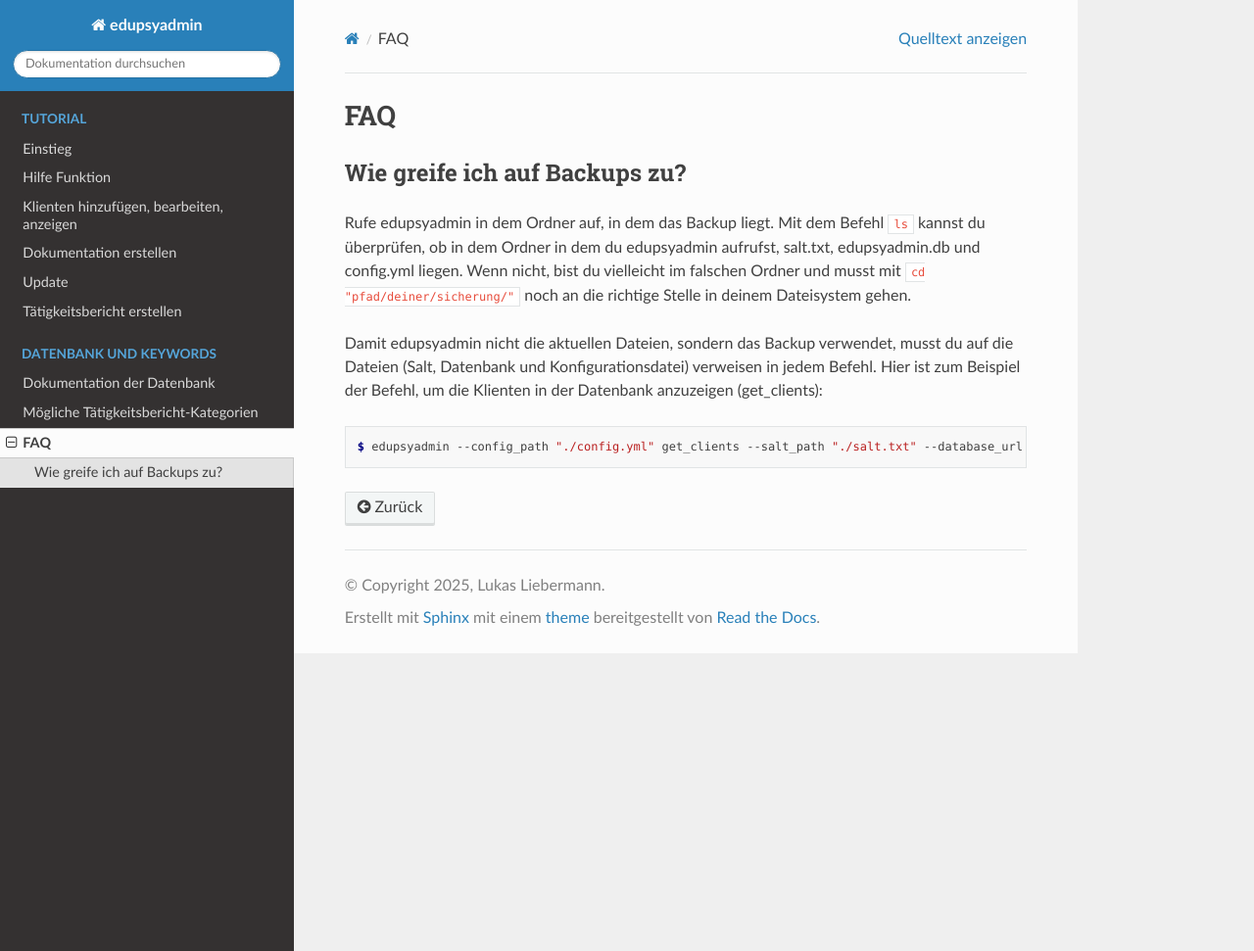
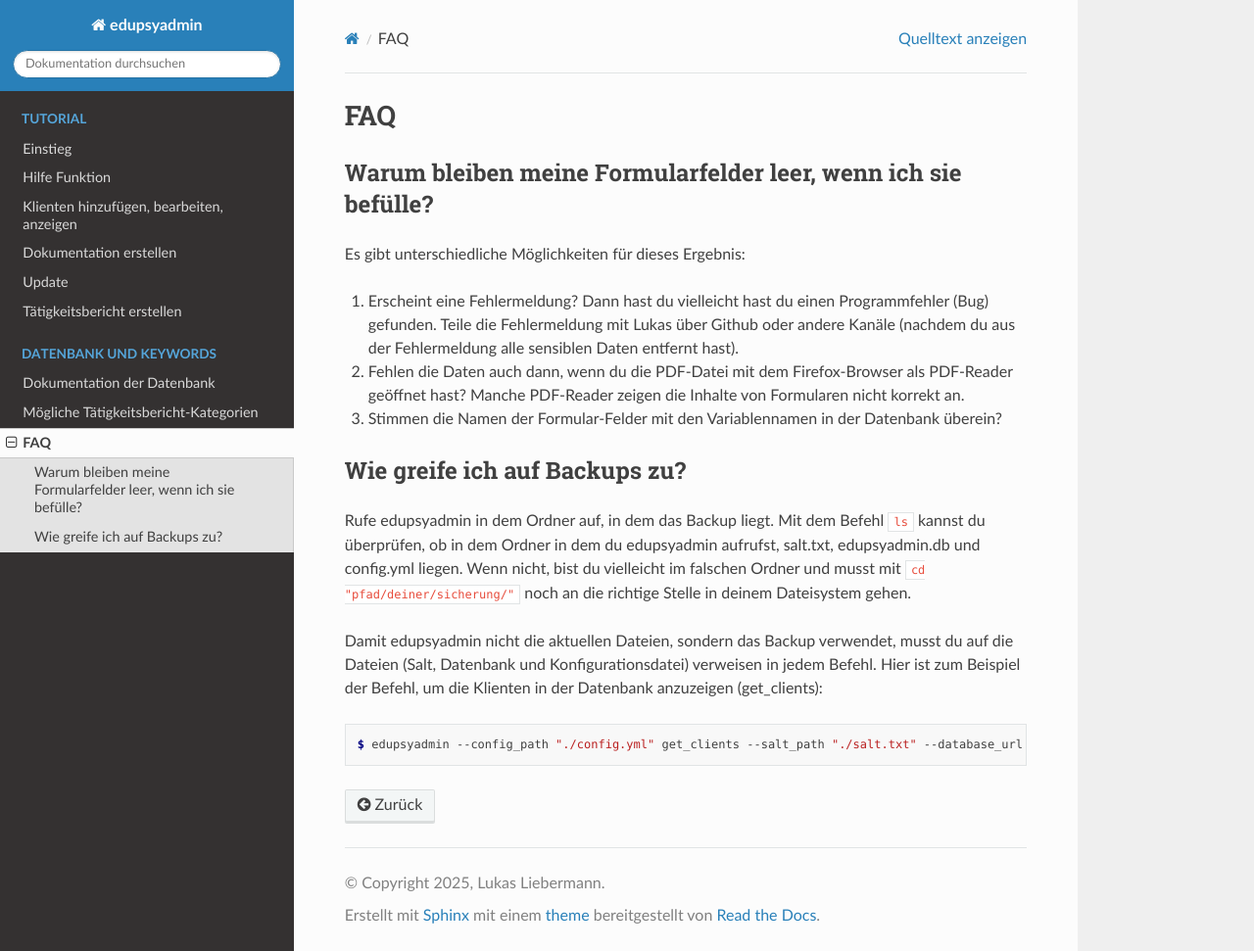
Before and after one commit to LKirst/edupsyadmin, a Sphinx documentation site: the page built from docs/faq.rst, in a window 1280 px wide and 971 px high. Shown: the whole window at 98% size. Built offline with Sphinx 7.4.7 and the Read the Docs theme 3.1.0, drawn with Linux system fonts in a browser that asks for light colours.

Commit message:
docs(faq.rst): add note about pdf reader

```diff
--- a/docs/faq.rst
+++ b/docs/faq.rst
@@ -1,5 +1,22 @@
 FAQ
 ===
+
+Warum bleiben meine Formularfelder leer, wenn ich sie befülle?
+--------------------------------------------------------------
+
+Es gibt unterschiedliche Möglichkeiten für dieses Ergebnis:
+
+1. Erscheint eine Fehlermeldung? Dann hast du vielleicht hast du einen
+   Programmfehler (Bug) gefunden. Teile die Fehlermeldung mit Lukas über Github
+   oder andere Kanäle (nachdem du aus der Fehlermeldung alle sensiblen Daten
+   entfernt hast).
+
+2. Fehlen die Daten auch dann, wenn du die PDF-Datei mit dem Firefox-Browser als
+   PDF-Reader geöffnet hast? Manche PDF-Reader zeigen die Inhalte von
+   Formularen nicht korrekt an.
+
+3. Stimmen die Namen der Formular-Felder mit den Variablennamen in der
+   Datenbank überein?
 
 Wie greife ich auf Backups zu?
 ------------------------------
```
Also changed, not shown: .pre-commit-config.yaml.
